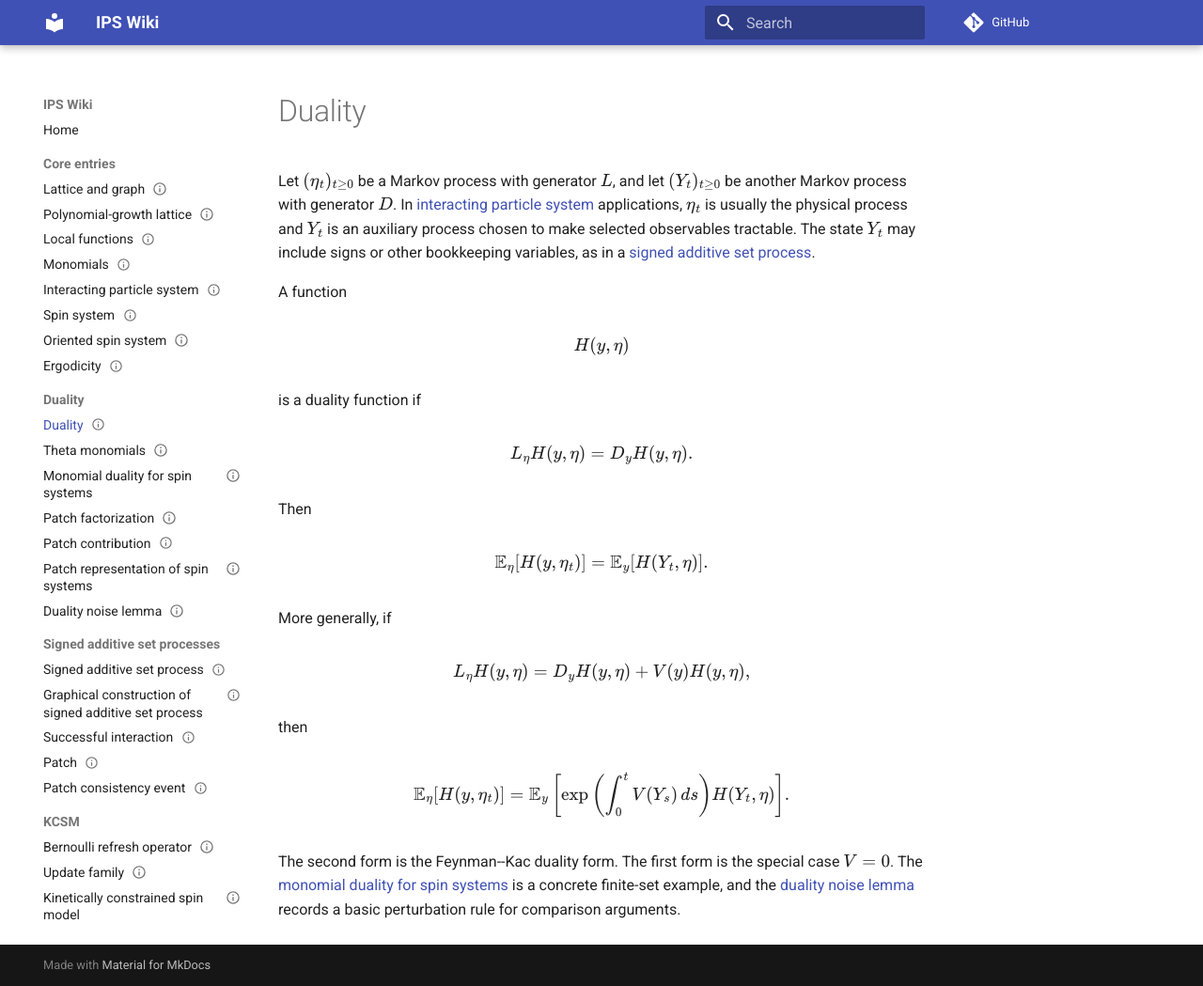
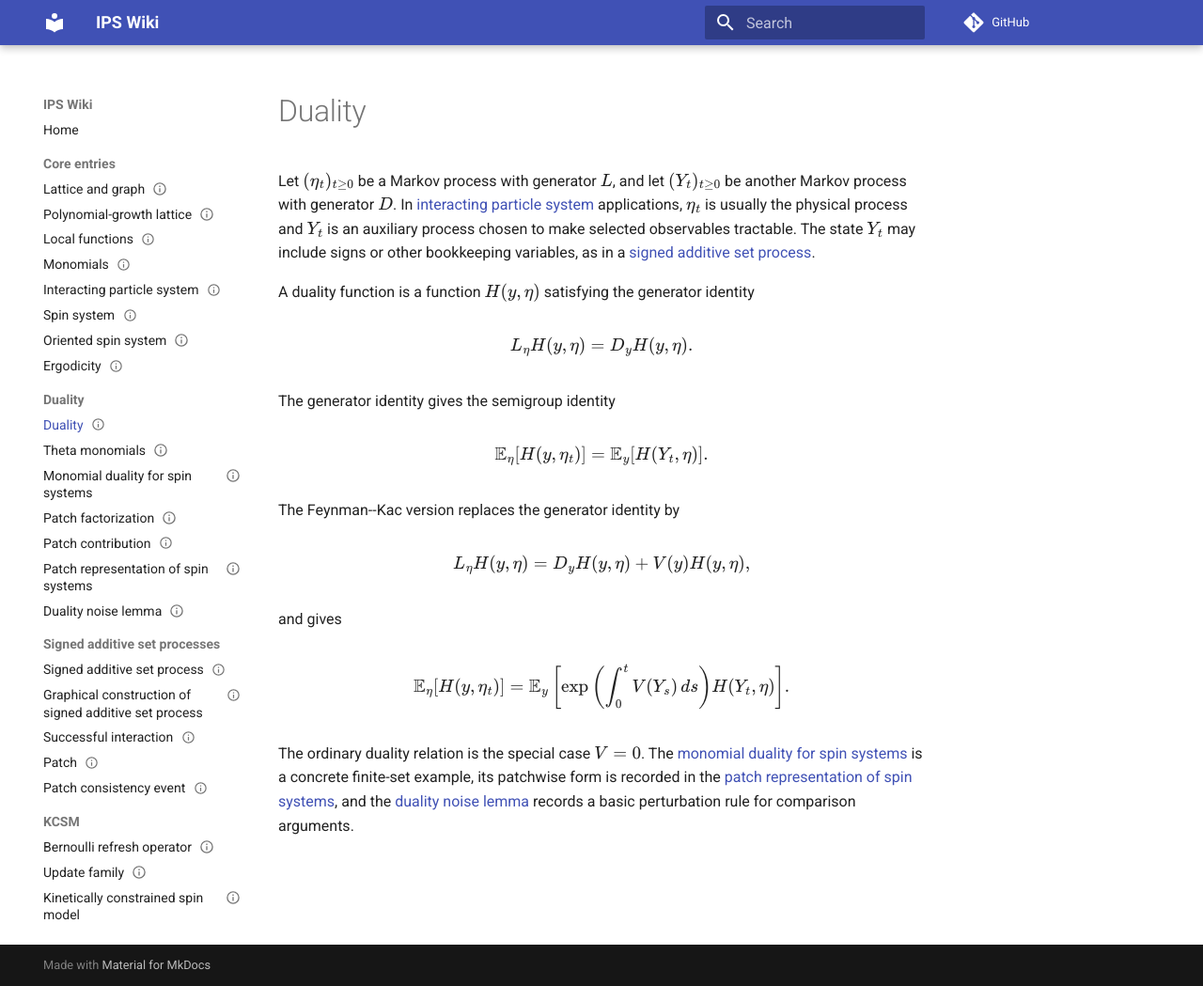
Before and after one commit to maciejgluchowski86-beep/ips-wiki, an MkDocs documentation site: the page built from docs/entries/duality.md, in a window 1280 px wide and 1049 px high. Shown: the whole window at 94% size. Built offline with MkDocs 1.6.1 and Material for MkDocs 9.7.7, drawn with Linux system fonts in a browser that asks for light colours; comment, search, counter and statistics services are not loaded.

Commit message:
smooth display prose in duality entry

```diff
--- a/docs/entries/duality.md
+++ b/docs/entries/duality.md
@@ -11,19 +11,13 @@ tags:
 
 Let \((\eta_t)_{t\ge0}\) be a Markov process with generator \(L\), and let \((Y_t)_{t\ge0}\) be another Markov process with generator \(D\). In [interacting particle system](interacting-particle-system.md) applications, \(\eta_t\) is usually the physical process and \(Y_t\) is an auxiliary process chosen to make selected observables tractable. The state \(Y_t\) may include signs or other bookkeeping variables, as in a [signed additive set process](signed-additive-set-process.md).
 
-A function
-
-$$
-H(y,\eta)
-$$
-
-is a duality function if
+A duality function is a function \(H(y,\eta)\) satisfying the generator identity
 
 $$
 L_\eta H(y,\eta)=D_yH(y,\eta).
 $$
 
-Then
+The generator identity gives the semigroup identity
 
 $$
 \E_\eta[H(y,\eta_t)]
@@ -31,13 +25,13 @@ $$
 \E_y[H(Y_t,\eta)].
 $$
 
-More generally, if
+The Feynman--Kac version replaces the generator identity by
 
 $$
 L_\eta H(y,\eta)=D_yH(y,\eta)+V(y)H(y,\eta),
 $$
 
-then
+and gives
 
 $$
 \E_\eta[H(y,\eta_t)]
@@ -47,4 +41,4 @@ $$
 \right].
 $$
 
-The second form is the Feynman--Kac duality form. The first form is the special case \(V=0\). The [monomial duality for spin systems](monomial-duality-for-spin-systems.md) is a concrete finite-set example, and the [duality noise lemma](duality-noise-lemma.md) records a basic perturbation rule for comparison arguments.
+The ordinary duality relation is the special case \(V=0\). The [monomial duality for spin systems](monomial-duality-for-spin-systems.md) is a concrete finite-set example, its patchwise form is recorded in the [patch representation of spin systems](patch-representation-of-spin-systems.md), and the [duality noise lemma](duality-noise-lemma.md) records a basic perturbation rule for comparison arguments.
```
